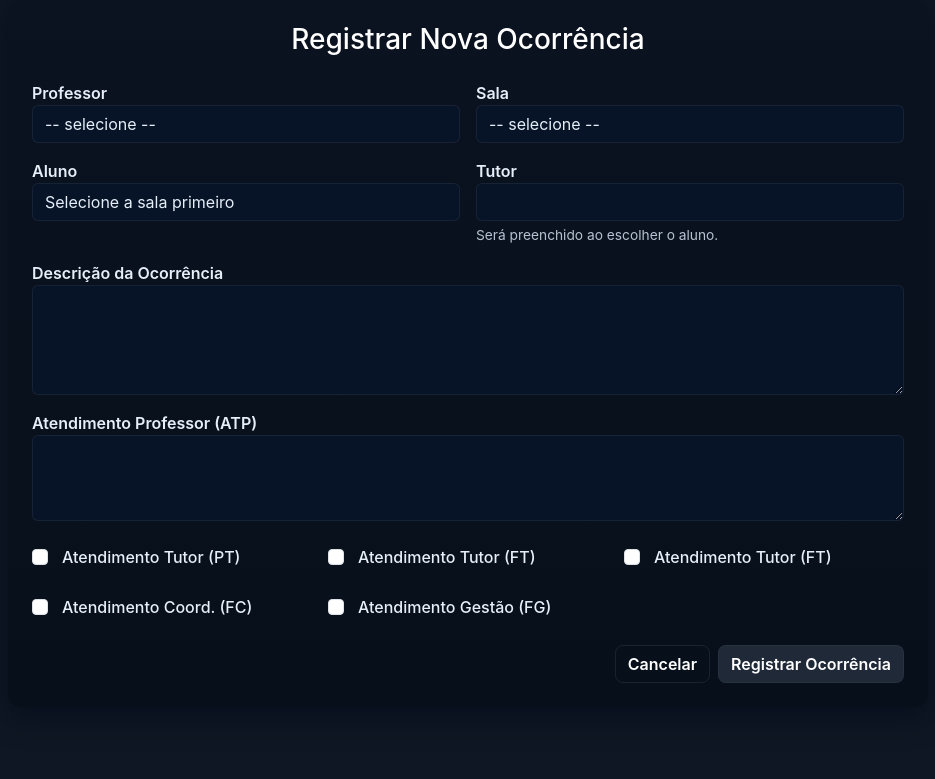
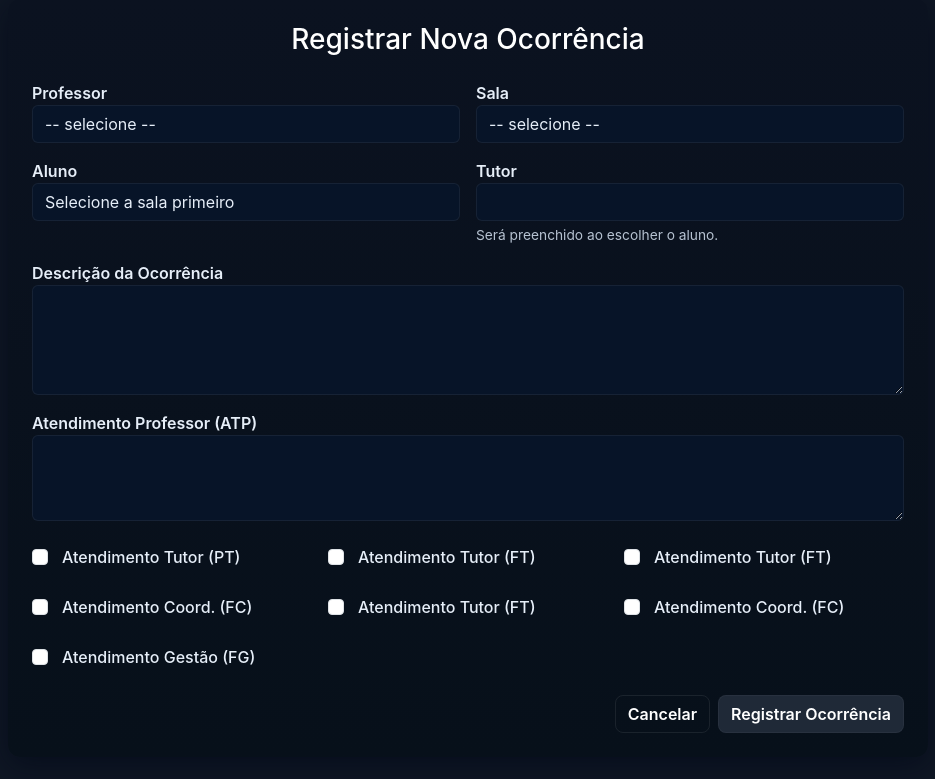
Before and after one commit to ocorrenciasidr/idr, a Flask app: page /nova in a window 1280 px wide. Shown: the part 23-802 px from the top of the page, without its empty margins (172-1107 px from the left). Before the commit the page ends 706 px from the top, so only its background shows below. Run offline with Flask 3, Linux system fonts and the light colour scheme; data that the repository does not hold is empty.

Commit message:
Update nova.html

```diff
--- a/templates/nova.html
+++ b/templates/nova.html
@@ -100,6 +100,20 @@
 
 <div class="col-md-4">
   <div class="form-check mt-2">
+    <input class="form-check-input" type="checkbox" name="FT" id="FT" value="SIM">
+    <label class="form-check-label check-label" for="FT">Atendimento Tutor (FT)</label>
+  </div>
+</div>
+
+<div class="col-md-4">
+  <div class="form-check mt-2">
+    <input class="form-check-input" type="checkbox" name="FC" id="FC" value="SIM">
+    <label class="form-check-label check-label" for="FC">Atendimento Coord. (FC)</label>
+  </div>
+</div>
+
+<div class="col-md-4">
+  <div class="form-check mt-2">
     <input class="form-check-input" type="checkbox" name="FG" id="FG" value="SIM">
     <label class="form-check-label check-label" for="FG">Atendimento Gestão (FG)</label>
   </div>
@@ -123,7 +137,6 @@
     submitBtn.disabled = true;
     submitBtn.textContent = 'Registrando...';
 
-    // CORRIGIDO: Array para FT, FC, FG
     ['FT','FC','FG'].forEach(name => {
       const el = document.getElementById(name);
       if (!el) return;
```
